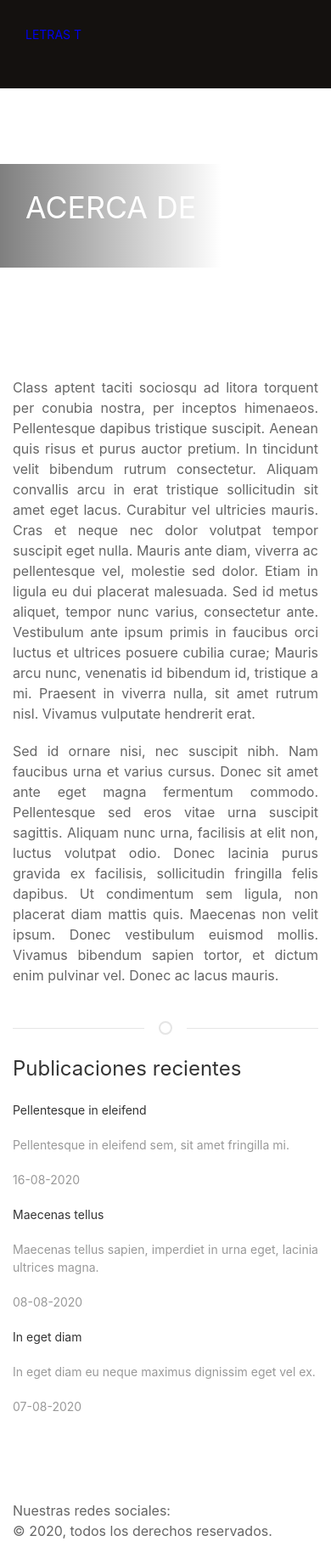
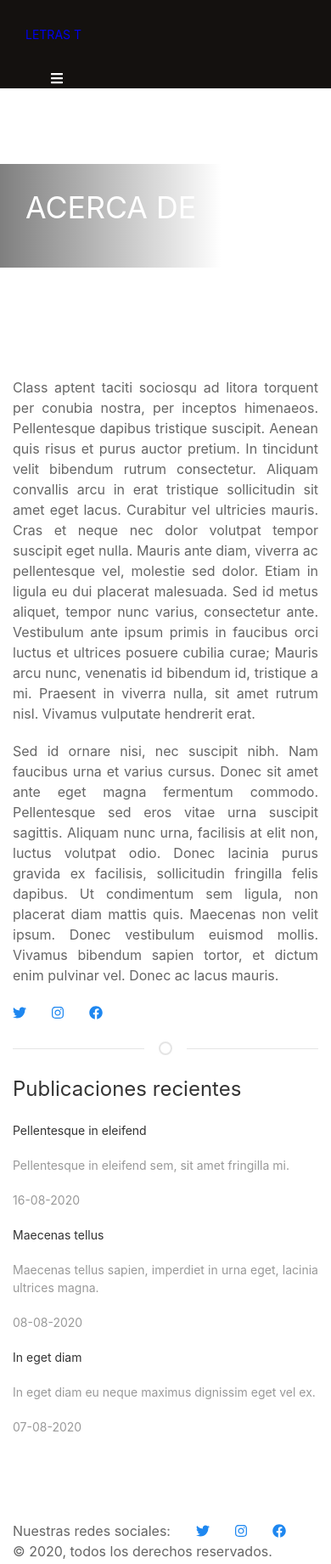
Before and after one commit to RedRichard/gatsby-uikit-blog-starter, a Gatsby site: page /about in a window 390 px wide. Shown: the whole page at 85% size. Built offline with nearby package versions, Linux system fonts and the light colour scheme; Gatsby itself is replaced by a stand-in of ours.

Commit message:
Update: Responsive navbar working

```diff
--- a/gatsby-config.js
+++ b/gatsby-config.js
@@ -37,6 +37,7 @@ module.exports = {
       },
     },
     "gatsby-transformer-remark",
+    `gatsby-plugin-fontawesome-css`,
     // this (optional) plugin enables Progressive Web App + Offline functionality
     // To learn more, visit: https://gatsby.dev/offline
     // `gatsby-plugin-offline`,
--- a/package.json
+++ b/package.json
@@ -5,8 +5,13 @@
   "version": "0.1.0",
   "author": "Kyle Mathews <mathews.kyle@gmail.com>",
   "dependencies": {
+    "@fortawesome/fontawesome-svg-core": "^1.2.30",
+    "@fortawesome/free-brands-svg-icons": "^5.14.0",
+    "@fortawesome/free-solid-svg-icons": "^5.14.0",
+    "@fortawesome/react-fontawesome": "^0.1.11",
     "gatsby": "^2.24.26",
     "gatsby-image": "^2.4.14",
+    "gatsby-plugin-fontawesome-css": "^1.0.0",
     "gatsby-plugin-manifest": "^2.4.21",
     "gatsby-plugin-netlify-cms": "^4.3.11",
     "gatsby-plugin-offline": "^3.2.21",
--- a/src/components/misc/footer.js
+++ b/src/components/misc/footer.js
@@ -17,7 +17,6 @@ class Footer extends React.Component {
                 twitter={socialMedia.frontmatter.siteTwitter}
                 instagram={socialMedia.frontmatter.siteInstagram}
                 facebook={socialMedia.frontmatter.siteFacebook}
-                ratio="1"
               />
             </div>
             <div>
--- a/src/components/misc/header.js
+++ b/src/components/misc/header.js
@@ -1,5 +1,7 @@
 import { Link, StaticQuery, graphql } from "gatsby"
 import React from "react"
+import { FontAwesomeIcon } from "@fortawesome/react-fontawesome"
+import { faBars } from "@fortawesome/free-solid-svg-icons"
 
 import SocialMediaCard from "../socialMedia/socialMediaBanner"
 
@@ -14,33 +16,6 @@ class Header extends React.Component {
       <>
         {/* Navbar in small screens */}
         <div className="uk-hidden@m">
-          <div uk-sticky="sel-target: .uk-navbar-container; cls-active: uk-navbar-sticky; bottom: #transparent-sticky-navbar">
-            <nav
-              className="uk-navbar-container uk-padding uk-padding-remove-vertical uk-margin-remove"
-              uk-navbar="true"
-            >
-              <div className="uk-navbar-left">
-                <ul className="uk-navbar-nav uk-logo">
-                  <li className="uk-navbar-toggle">
-                    <Link to="/">{metadata.siteMetadata.shortTitle}</Link>
-                  </li>
-                </ul>
-              </div>
-
-              <div className="uk-navbar-right">
-                <ul className="uk-navbar-nav ">
-                  <li>
-                    <span
-                      className="uk-padding "
-                      uk-navbar-toggle-icon="true"
-                      uk-toggle="target: #sidenav"
-                    />
-                  </li>
-                </ul>
-              </div>
-            </nav>
-          </div>
-
           <div
             id="sidenav"
             uk-offcanvas="overlay: true"
@@ -64,16 +39,43 @@ class Header extends React.Component {
                   twitter={socialMedia.frontmatter.siteTwitter}
                   instagram={socialMedia.frontmatter.siteInstagram}
                   facebook={socialMedia.frontmatter.siteFacebook}
-                  ratio="1"
                 />
               </ul>
             </div>
+          </div>
+          <div>
+            <nav
+              className="uk-navbar-container uk-padding uk-padding-remove-vertical uk-margin-remove"
+              uk-navbar="true"
+            >
+              <div className="uk-navbar-left">
+                <ul className="uk-navbar-nav uk-logo">
+                  <li className="uk-navbar-toggle">
+                    <Link to="/">{metadata.siteMetadata.shortTitle}</Link>
+                  </li>
+                </ul>
+              </div>
+
+              <div className="uk-navbar-right">
+                <ul className="uk-navbar-nav ">
+                  <li>
+                    <i
+                      type="button"
+                      className="uk-padding "
+                      uk-toggle="target: #sidenav"
+                    >
+                      <FontAwesomeIcon icon={faBars} />
+                    </i>
+                  </li>
+                </ul>
+              </div>
+            </nav>
           </div>
         </div>
 
         {/* Navbar in big screens */}
         <div className="uk-visible@m">
-          <div uk-sticky="sel-target: .uk-navbar-container; cls-active: uk-navbar-sticky; bottom: #transparent-sticky-navbar">
+          <div>
             <nav
               className="uk-navbar-container uk-padding uk-padding-remove-vertical uk-margin-remove"
               uk-navbar="true"
--- a/src/components/socialMedia/socialMediaBanner.js
+++ b/src/components/socialMedia/socialMediaBanner.js
@@ -1,40 +1,32 @@
 import React from "react"
+import { FontAwesomeIcon } from "@fortawesome/react-fontawesome"
+import {
+  faTwitter,
+  faFacebook,
+  faInstagram,
+} from "@fortawesome/free-brands-svg-icons"
 
-export default function socialMediaBanner({
-  twitter,
-  instagram,
-  facebook,
-  ratio,
-}) {
+export default function socialMediaBanner({ twitter, instagram, facebook }) {
   return (
     <div className="uk-grid">
       <div>
         {twitter && (
           <a href={`http://www.twitter.com/${twitter}`}>
-            <i
-              aria-label="Follow Twitter"
-              uk-icon={`icon: twitter; ratio:${ratio}`}
-            />
+            <FontAwesomeIcon icon={faTwitter} />
           </a>
         )}
       </div>
       <div>
         {instagram && (
           <a href={`http://www.instagram.com/${instagram}`}>
-            <i
-              aria-label="Follow Instagram"
-              uk-icon={`icon: instagram; ratio:${ratio}`}
-            />
+            <FontAwesomeIcon icon={faInstagram} />
           </a>
         )}
       </div>
       <div>
         {facebook && (
           <a href={`http://www.facebook.com/${facebook}`}>
-            <i
-              aria-label="Follow Facebook"
-              uk-icon={`icon: facebook; ratio:${ratio}`}
-            />
+            <FontAwesomeIcon icon={faFacebook} />
           </a>
         )}
       </div>
```
Also changed, not shown: 1 other file.
